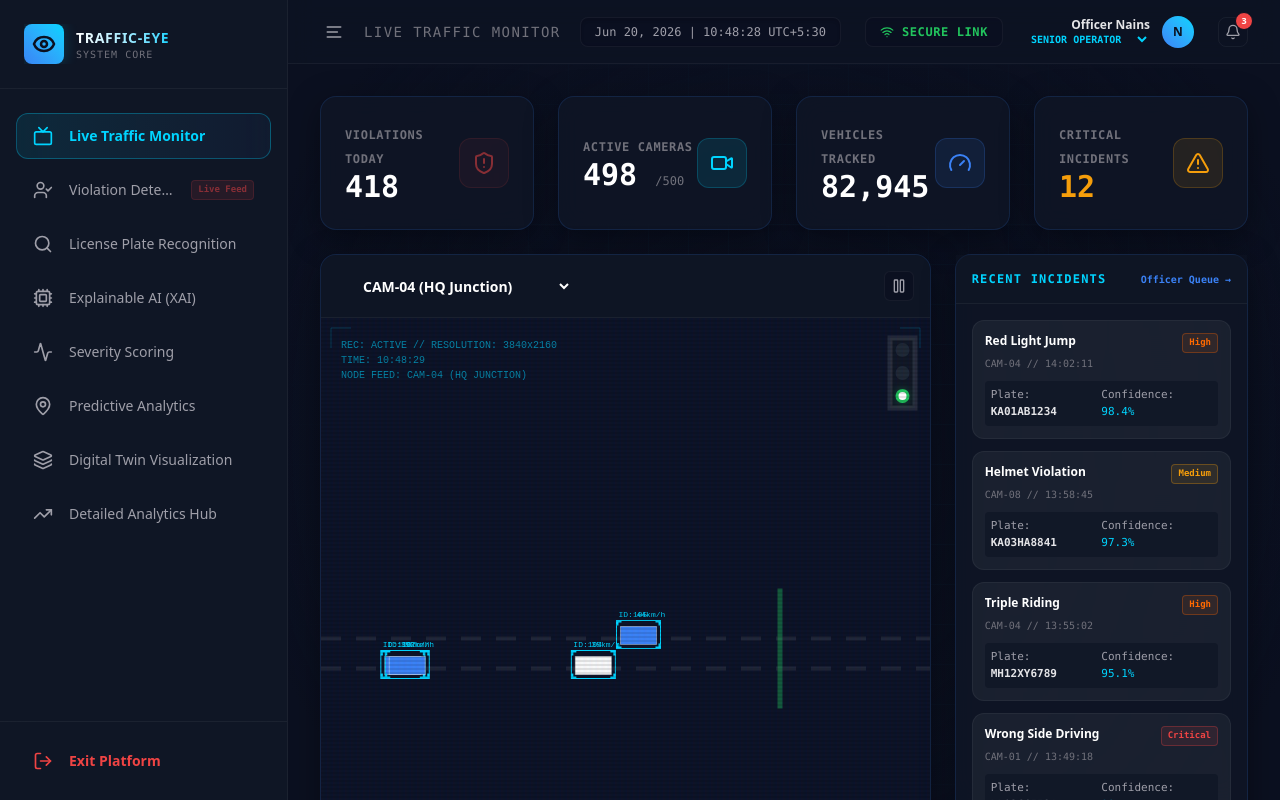
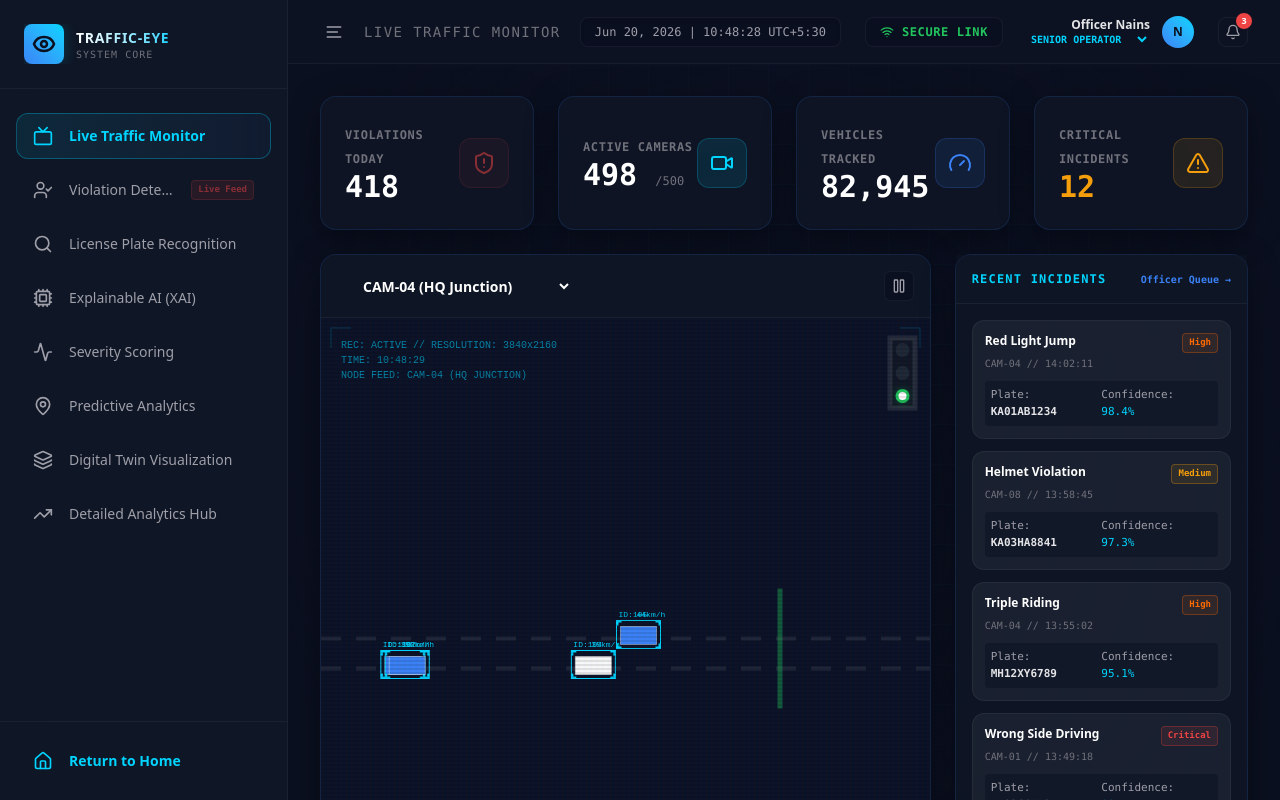
Before and after one commit to nainsirp/TrafficEye, a Next.js app: page / in a window 1280 px wide. Both pictures are taken after a click on the button "Control Center". Built offline with nearby package versions, Linux system fonts and the light colour scheme.

Commit message:
feat: add dedicated Return to Home button and make sidebar logo clickable

```diff
--- a/src/components/Dashboard.tsx
+++ b/src/components/Dashboard.tsx
@@ -9,7 +9,7 @@ import {
   FileText,
   UserCheck,
   TrendingUp,
-  LogOut,
+  Home,
   Cpu,
   Wifi,
   Shield,
@@ -101,13 +101,17 @@ export default function Dashboard({ onExitDashboard }: DashboardProps) {
       >
         {/* Brand/Logo Area */}
         <div className="p-6 border-b border-white/5 flex items-center justify-between">
-          <div className="flex items-center gap-3 overflow-hidden">
-            <div className="w-10 h-10 shrink-0 rounded-lg bg-gradient-to-tr from-[#3B82F6] to-[#00D4FF] flex items-center justify-center glow-border-cyan">
+          <div
+            onClick={onExitDashboard}
+            className="flex items-center gap-3 overflow-hidden cursor-pointer group"
+            title="Return to Home"
+          >
+            <div className="w-10 h-10 shrink-0 rounded-lg bg-gradient-to-tr from-[#3B82F6] to-[#00D4FF] flex items-center justify-center glow-border-cyan group-hover:scale-105 transition-transform">
               <Eye className="w-6 h-6 text-[#0B1020] stroke-[2.5]" />
             </div>
             {sidebarOpen && (
               <div className="flex flex-col">
-                <span className="font-outfit font-extrabold text-sm tracking-wider text-transparent bg-clip-text bg-gradient-to-r from-white to-[#00D4FF]">
+                <span className="font-outfit font-extrabold text-sm tracking-wider text-transparent bg-clip-text bg-gradient-to-r from-white to-[#00D4FF] group-hover:text-[#00D4FF] transition-colors">
                   TRAFFIC-EYE
                 </span>
                 <span className="text-[10px] font-mono text-zinc-500 tracking-widest leading-none mt-0.5">
@@ -152,11 +156,11 @@ export default function Dashboard({ onExitDashboard }: DashboardProps) {
         <div className="p-4 border-t border-white/5">
           <button
             onClick={onExitDashboard}
-            className="w-full flex items-center gap-4 px-4 py-3 rounded-xl text-[#EF4444] hover:bg-[#EF4444]/10 transition-colors cursor-pointer border border-transparent hover:border-[#EF4444]/20"
+            className="w-full flex items-center gap-4 px-4 py-3 rounded-xl text-[#00D4FF] hover:bg-[#00D4FF]/10 transition-colors cursor-pointer border border-transparent hover:border-[#00D4FF]/20"
           >
-            <LogOut className="w-5 h-5 shrink-0 stroke-[2]" />
+            <Home className="w-5 h-5 shrink-0 stroke-[2] text-[#00D4FF]" />
             {sidebarOpen && (
-              <span className="text-sm font-semibold">Exit Platform</span>
+              <span className="text-sm font-semibold">Return to Home</span>
             )}
           </button>
         </div>
```
